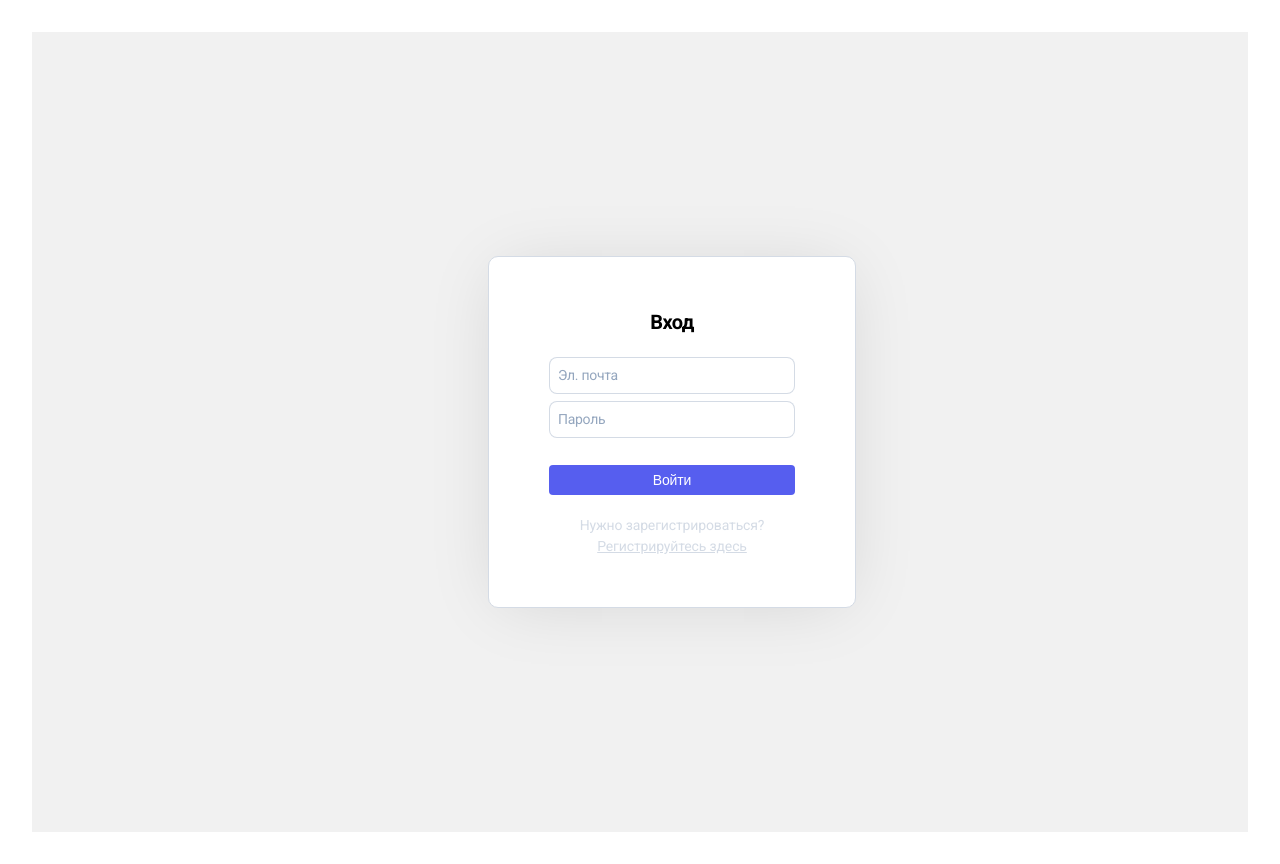
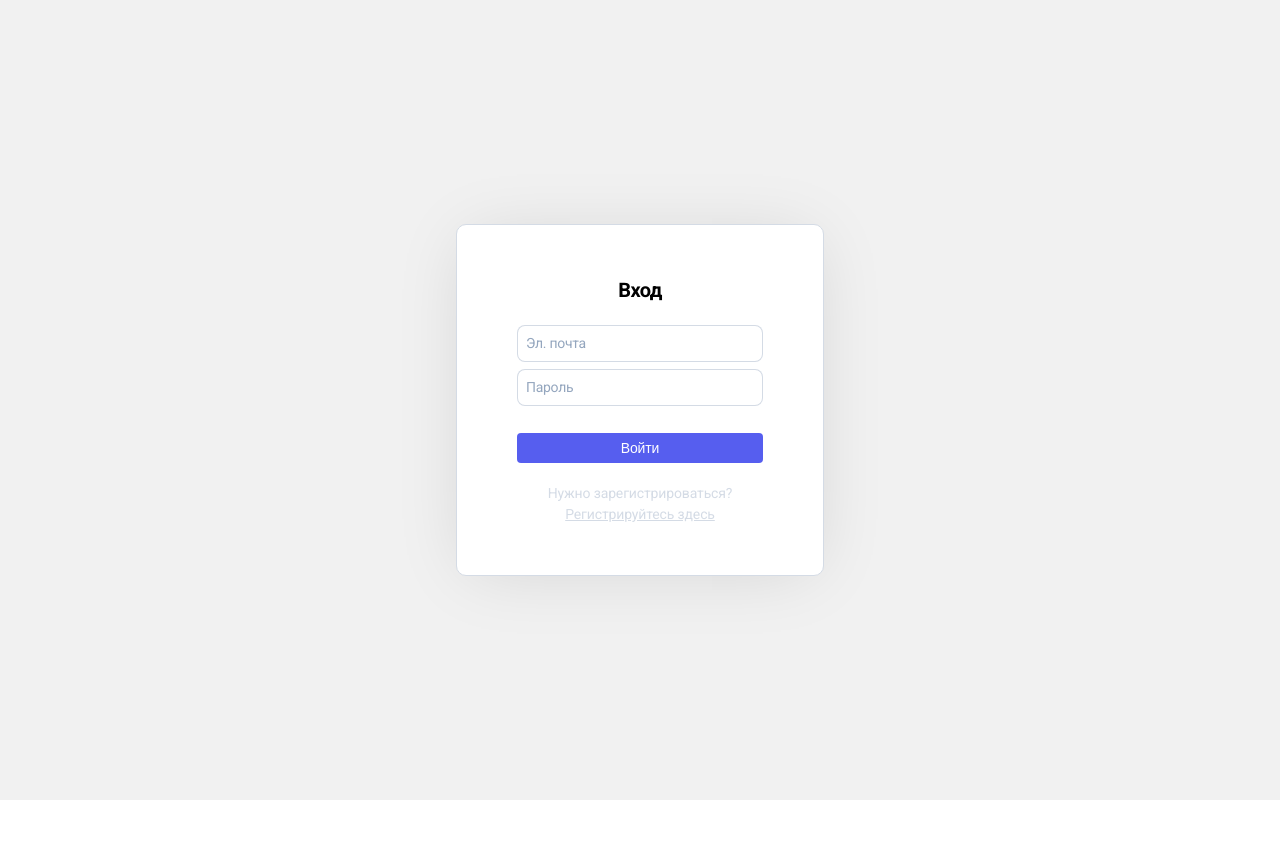
Before and after one commit to madeosha/skypro-kanban, a React (Vite) app in the folder skypro-kanban/: page /login in a window 1280 px wide. After the commit the page ends 800 px from the top, so only its background shows below. Built offline with nearby package versions, Linux system fonts and the light colour scheme.

Commit message:
Подправила отступы

```diff
--- a/skypro-kanban/src/App.css
+++ b/skypro-kanban/src/App.css
@@ -1,7 +1,5 @@
 #root {
-  max-width: 1280px;
   margin: 0 auto;
-  padding: 2rem;
   text-align: center;
 }
 
--- a/skypro-kanban/src/App.jsx
+++ b/skypro-kanban/src/App.jsx
@@ -8,6 +8,7 @@ import './App.css';
 //import { allCards } from './data';
 import { GlobalStyle } from './styles/Global.styled';
 import AppRoutes from './Routes';
+
 
 function App() {
 
--- a/skypro-kanban/src/components/Header/Header.jsx
+++ b/skypro-kanban/src/components/Header/Header.jsx
@@ -28,12 +28,12 @@ function Header({ onCardAdd }) {
       <ContainerStyled>
         <HeaderBlock>
           <div className="header__logo _show _light">
-            <Link to="/">
+            <Link to={routeObj.MAIN}>
               <img src="/logo.png" alt="logo" />
             </Link>
           </div>
           <div className="header__logo _dark">
-            <Link to="/">
+            <Link to={routeObj.MAIN}>
               <img src="/logo_dark.png" alt="logo" />
             </Link>
           </div>
```
Also changed, not shown: skypro-kanban/src/components/Auth/Login.styled.js (line endings or trailing spaces).
